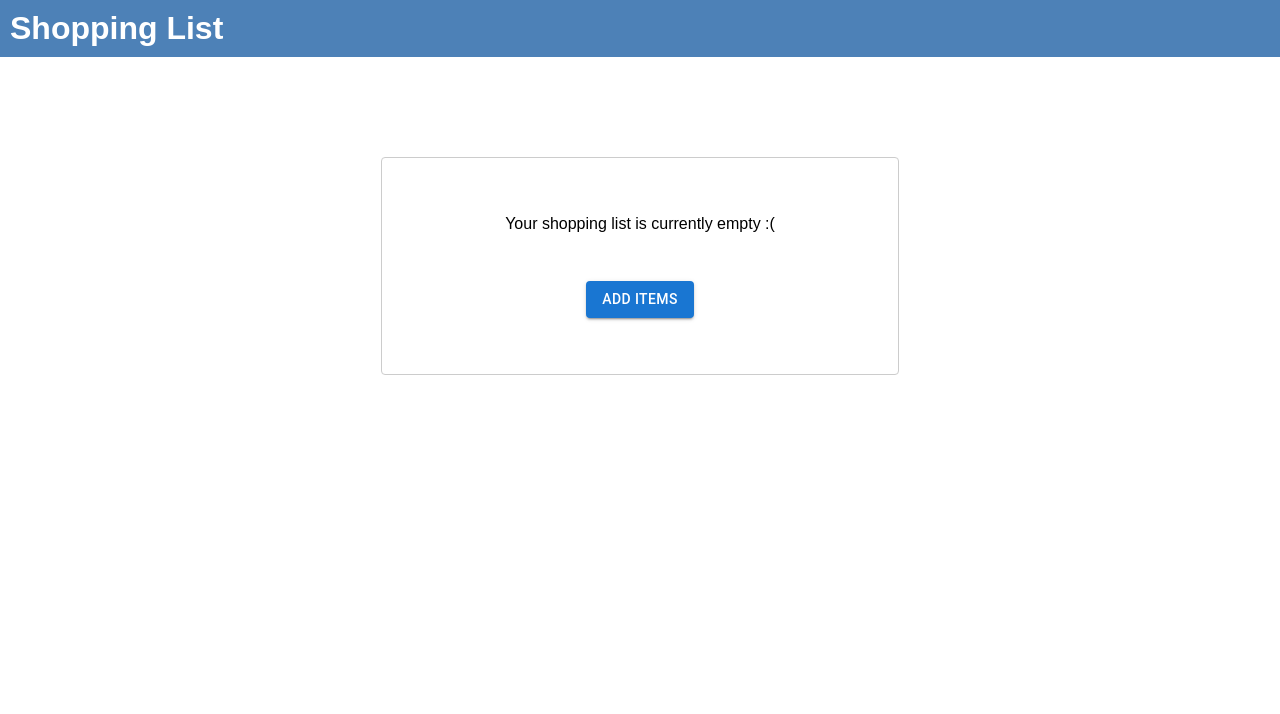
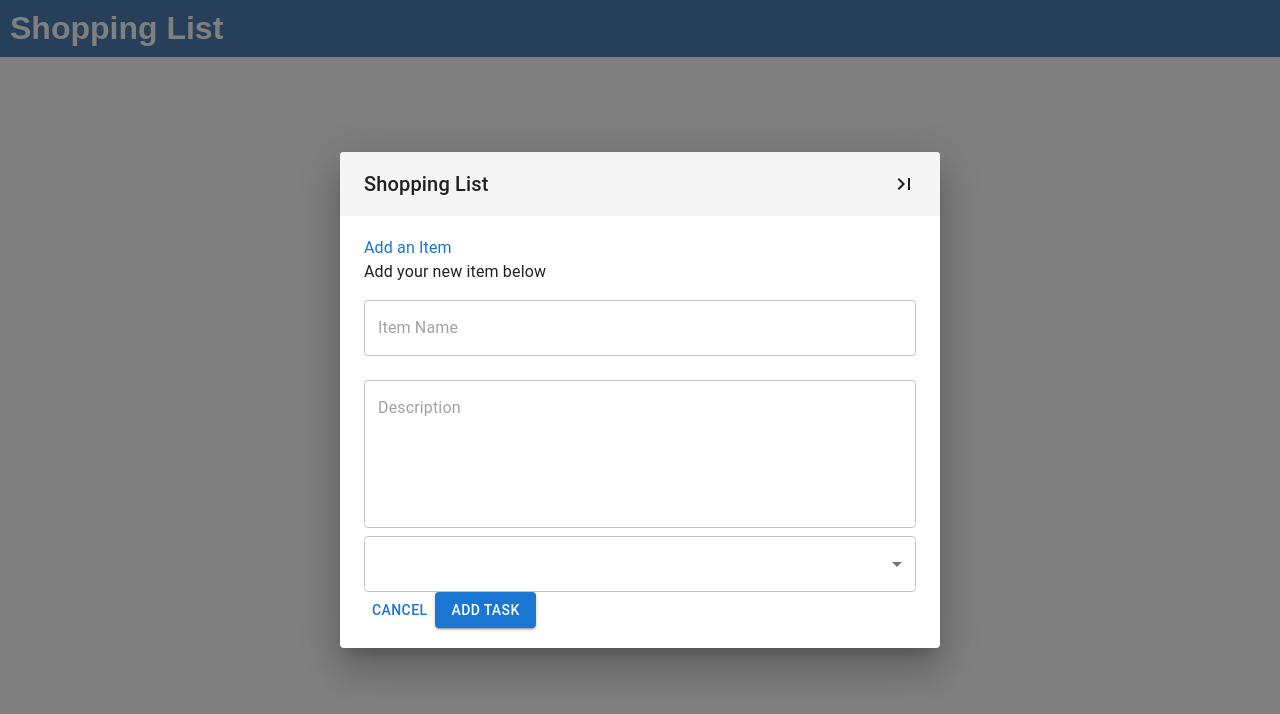
Before and after one commit to adegroat/shopping_list, a React (Create React App) app in the folder shopping_list_frontend/: page / in a window 1280 px wide. Both pictures are taken after a click on the button "ADD ITEMS". Shown: the top 714 px of the page. Built offline with nearby package versions, Linux system fonts and the light colour scheme; no server answers.

Commit message:
Work on item form

```diff
--- a/shopping_list_frontend/src/components/ItemForm.js
+++ b/shopping_list_frontend/src/components/ItemForm.js
@@ -1,9 +1,64 @@
-import React from 'react';
-import { Dialog } from '@mui/material';
+import React, { useEffect } from 'react';
+import {
+  Dialog,
+  DialogContent,
+  TextField,
+  AppBar,
+  Toolbar,
+  Typography,
+  Box,
+  Select,
+  MenuItem,
+  Button
+} from '@mui/material';
+import LastPageIcon from '@mui/icons-material/LastPage';
 
-const ItemForm = () => {
+const ItemForm = ({onClose}) => {
+
   return (
-    <p>ITEM FORM</p>
+    <Dialog open={true} onClose={onClose} fullWidth={true} maxWidth="sm">
+      <AppBar position="relative" color="default" elevation={0}>
+        <Toolbar>
+          <Typography variant="h6" component="div" sx={{flexGrow: 1}}>
+            Shopping List
+          </Typography>
+
+          <LastPageIcon />
+        </Toolbar>
+      </AppBar>
+
+      <DialogContent sx={{flexGrow: 1}}>
+        <Typography color="primary">
+          Add an Item
+        </Typography>
+
+        <Typography>
+          Add your new item below
+        </Typography>
+
+        <Box component="form" onSubmit={() => alert("test")}>
+          <TextField margin="normal" fullWidth placeholder="Item Name" />
+          <TextField margin="normal" fullWidth multiline rows={5} placeholder="Description" />
+          <Select fullWidth>
+            <MenuItem value={1}>1</MenuItem>
+            <MenuItem value={2}>2</MenuItem>
+            <MenuItem value={3}>3</MenuItem>
+            <MenuItem value={4}>4</MenuItem>
+            <MenuItem value={5}>5</MenuItem>
+            <MenuItem value={6}>6</MenuItem>
+            <MenuItem value={7}>7</MenuItem>
+            <MenuItem value={8}>8</MenuItem>
+            <MenuItem value={9}>9</MenuItem>
+            <MenuItem value={10}>10</MenuItem>
+          </Select>
+
+          <Box component="div" margin="normal">
+            <Button>Cancel</Button>
+            <Button variant="contained">Add Task</Button>
+          </Box>
+        </Box>
+      </DialogContent>
+    </Dialog>
   );
 };
 
--- a/shopping_list_frontend/src/components/Main.js
+++ b/shopping_list_frontend/src/components/Main.js
@@ -6,6 +6,7 @@ import ItemForm from './ItemForm';
 
 const Main = () => {
   const [listItems, setListItems] = useState([]);
+  const [addItemVisible, setAddItemVisible] = useState(false);
 
   useEffect(() => {
     const fetchData = async () => {
@@ -26,11 +27,13 @@ const Main = () => {
             <div>Your shopping list is currently empty :(</div>
 
             <div>
-              <Button variant="contained">Add Items</Button>
+              <Button onClick={() => setAddItemVisible(true)} variant="contained">Add Items</Button>
             </div>
           </div>
         )}
       </div>
+
+      {addItemVisible && <ItemForm onClose={() => setAddItemVisible(false)} />}
     </>
   )
 }
```
